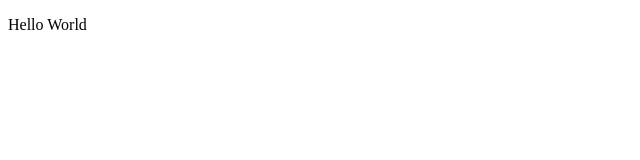
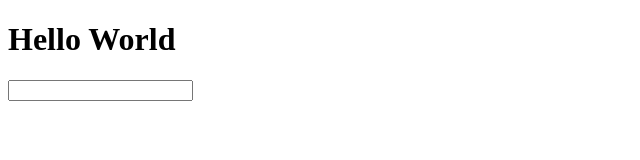
Before and after one commit to nischalstha/tryangular, a plain HTML site: page src/index.html in a window 1280 px wide. Shown: the whole page, without its empty margins (0-640 px from the left). Drawn offline with nearby package versions, Linux system fonts and the light colour scheme.

Commit message:
binding controls

```diff
--- a/src/index.html
+++ b/src/index.html
@@ -1,16 +1,17 @@
 <!DOCTYPE html>
-
-<html lang="en">
+<html lang="en" ng-app>
 <head>
   <meta charset="utf-8">
     <meta name="viewport" content="width=device-width, initial-scale=1">
   	<meta http-equiv="X-UA-Compatible" content="IE=edge">
   <title>Try Angular</title>
-  <script src= "src/js/angular.min.js"></script>
+  <!-- <script src= "src/js/angular.min.js"></script> -->
   <script src= "https://ajax.googleapis.com/ajax/libs/angularjs/1.6.6/angular.min.js"></script>
 </head>
 
 <body>
-	<p> Hello World</p>
+	<h1> Hello <span ng-if='name'>{{ name }}! </span>
+				<span ng-if ='!name'> World</h1>
+	<input type = 'text' ng-model='name'/>
 </body>
 </html>
```
